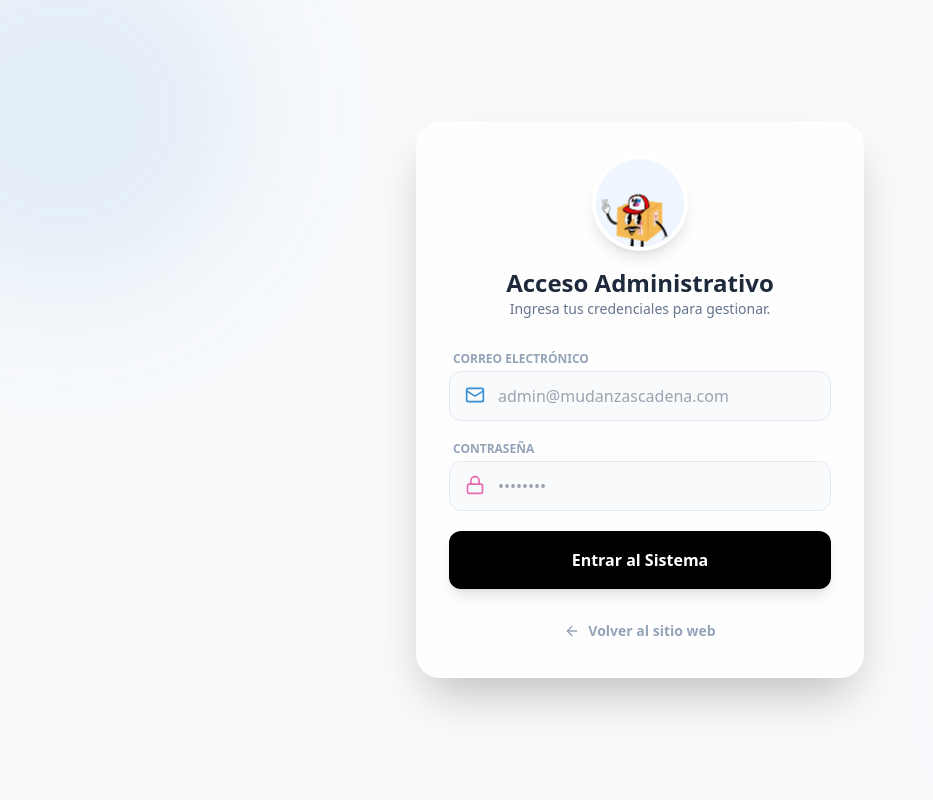
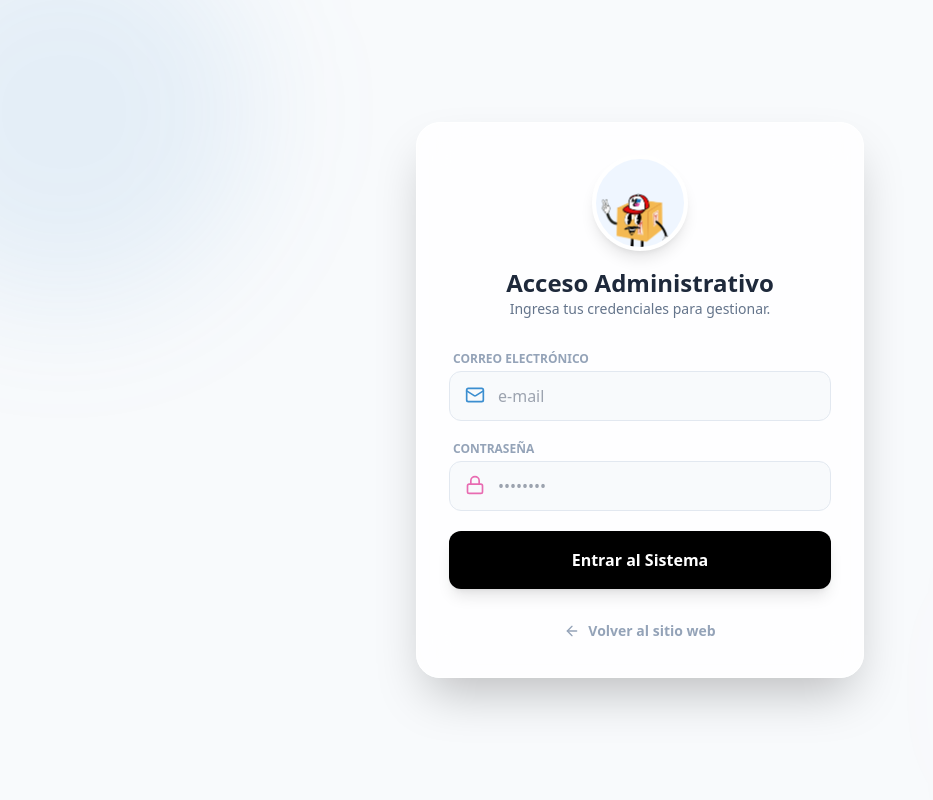
Before and after one commit to CarlosVlz89/mudanzas-cadena-web, a React (Vite) app: page /#/admin in a window 1280 px wide. Shown: the whole page, without its empty margins (0-933 px from the left). Built offline with nearby package versions, Linux system fonts and the light colour scheme; no server answers.

Commit message:
Cambio de label del login

```diff
--- a/src/pages/app/Login.jsx
+++ b/src/pages/app/Login.jsx
@@ -53,7 +53,7 @@ const Login = () => {
               <input
                 type="email"
                 className="w-full pl-12 pr-4 py-3 bg-slate-50 border border-slate-200 rounded-xl focus:border-cadena-blue focus:bg-white outline-none transition font-medium text-slate-700"
-                placeholder="admin@mudanzascadena.com"
+                placeholder="e-mail"
                 value={email}
                 onChange={(e) => setEmail(e.target.value)}
                 required
```
